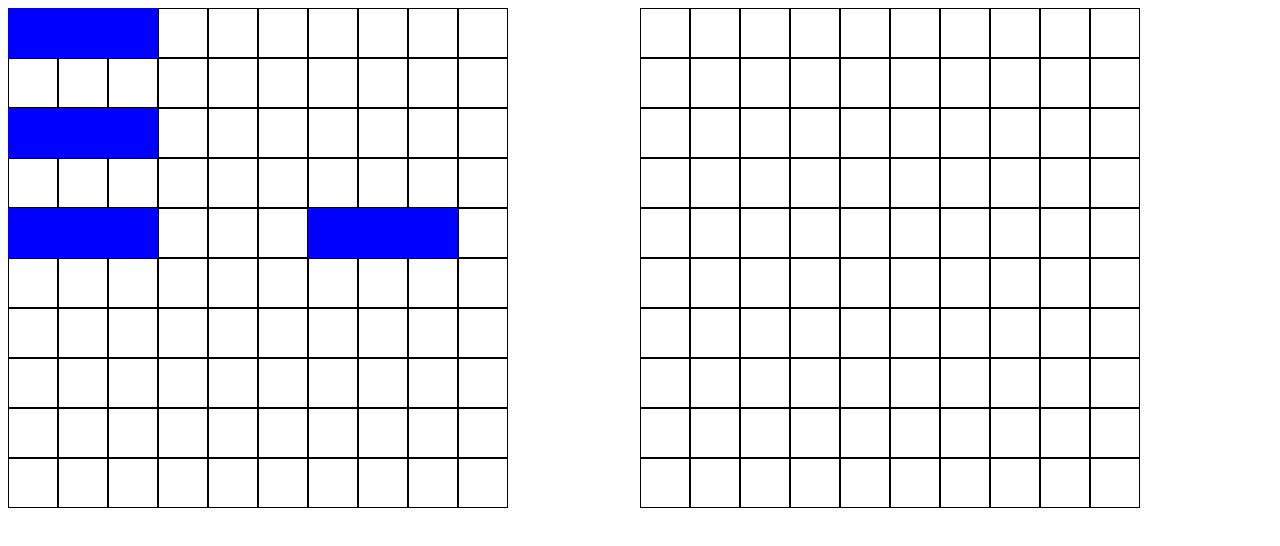
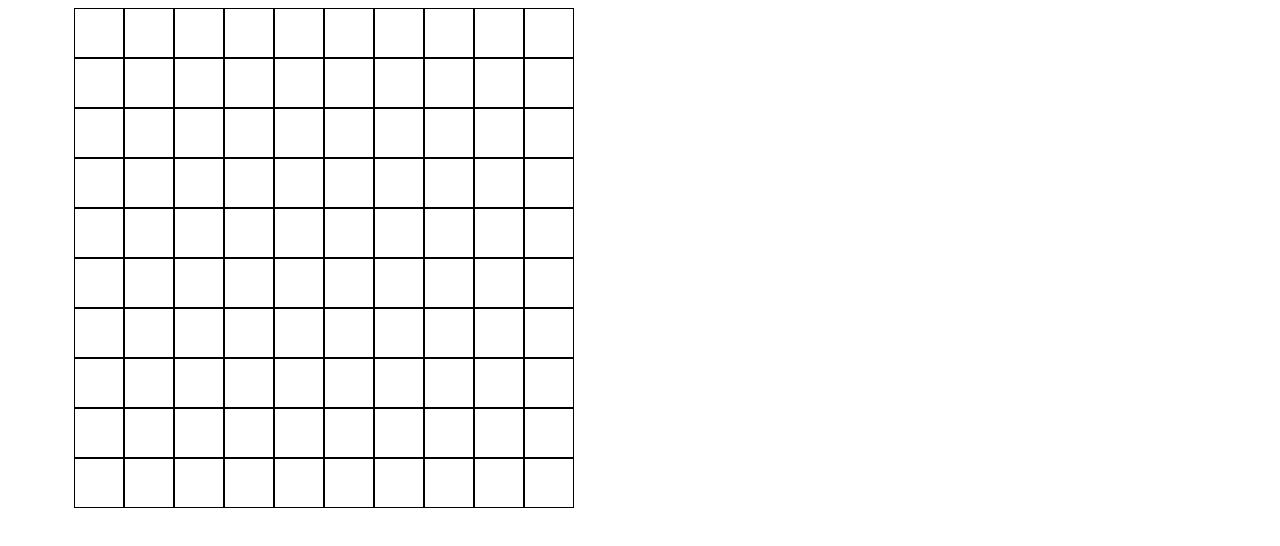
Before and after one commit to Kavoriya/Battleship-Game, a website with bundled scripts: page src/index.html in a window 1280 px wide. Built offline with nearby package versions, Linux system fonts and the light colour scheme.

Commit message:
Build: display 1st player board

```diff
--- /dev/null
+++ b/src/mainMenu.js
@@ -0,0 +1,52 @@
+import { Gameboard } from "./gameboard.js";
+
+export class mainMenu {
+   constructor() {
+      this.playerOneGameboard = new Gameboard();
+      this.playerTwoGameboard = new Gameboard();
+      let body = document.querySelector('body');
+      let main = document.createElement('main');
+      let playerOneDiv = document.createElement('div');
+      let playerTwoDiv = document.createElement('div');
+      playerOneDiv.classList.add('player-div');
+      playerTwoDiv.classList.add('player-div');
+
+      let boardOne = document.createElement('div');
+      boardOne.classList.add('board');
+
+      for (let row = 0; row < this.playerOneGameboard.gameboard.length; row++) {
+         for (let cell = 0; cell < this.playerOneGameboard.gameboard[row].length; cell++) {
+            let cellDiv = document.createElement('div');
+            cellDiv.classList.add('cell');
+            cellDiv.dataset.row = row;
+            cellDiv.dataset.column = cell;
+
+            if (this.playerOneGameboard.gameboard[row][cell].ship != null)  {
+               cellDiv.classList.add('has-ship');
+            }
+
+            if ((this.playerOneGameboard.gameboard[row][cell].ship != null)
+            && (this.playerOneGameboard.gameboard[row][cell].isHit)) {
+               cellDiv.classList.add('hit');
+            }
+
+            if ((this.playerOneGameboard.gameboard[row][cell].ship == null)
+            && (this.playerOneGameboard.gameboard[row][cell].isHit)) {
+               cellDiv.classList.add('miss');
+            }
+
+            boardOne.appendChild(cellDiv);
+         }
+      }
+
+      playerOneDiv.appendChild(boardOne);
+      main.appendChild(playerOneDiv);
+      body.appendChild(main);
+
+   }
+
+   randomizeShips() {
+
+   }
+
+}
--- a/src/script.js
+++ b/src/script.js
@@ -4,9 +4,8 @@ import { Gameboard } from './gameboard.js';
 import { Player } from './player.js';
 import { ComputerPlayer } from './computerPlayer.js';
 import { Game } from './game.js';
+import { mainMenu } from './mainMenu.js';
 
-let game = new Game();
-game.populateBoards();
-game.refresh();
+let menu = new mainMenu();
 
 export { Ship, Cell, Gameboard, Player, ComputerPlayer };
--- a/src/style.css
+++ b/src/style.css
@@ -2,10 +2,15 @@
    box-sizing: border-box;
 }
 
-body {
+main {
    display: grid;
    grid-template-columns: 1fr 1fr;
+}
 
+.player-div {
+   display: grid;
+   grid-template-columns: 1fr;
+   justify-items: center;
 }
 
 .cell {
```
